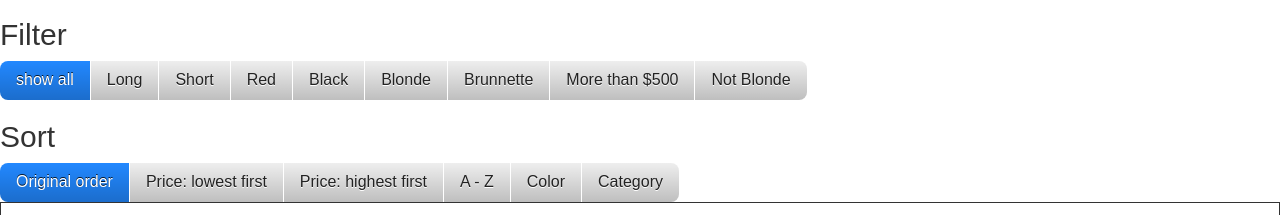
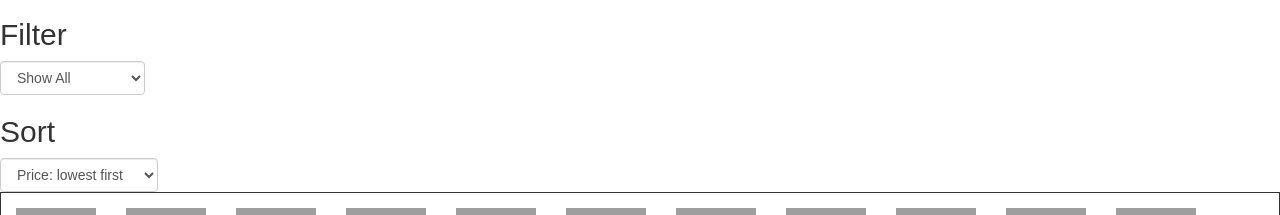
Before and after one commit to wkwyatt/wireframe-template, a plain HTML site: page index.html in a window 1280 px wide. Shown: the part 795-1010 px from the top of the page. Drawn offline with nearby package versions, Linux system fonts and the light colour scheme; grey boxes are pictures that could not be loaded; a web font is replaced by a local one.

Commit message:
filter and sort data with select form button

```diff
--- a/assets/js/script.js
+++ b/assets/js/script.js
@@ -237,16 +237,31 @@ if ($(this).scrollTop() > 100){
   };
 
   // bind filter button click
-  $('#filters').on( 'click', 'button', function() {
-    var filterValue = $( this ).attr('data-filter');
+  // $('#filters').on( 'click', 'button', function() {
+  //   var filterValue = $( this ).attr('data-filter');
+  //   // use filterFn if matches value
+  //   filterValue = filterFns[ filterValue ] || filterValue;
+  //   $container.isotope({ filter: filterValue });
+  // });
+
+   $('.filters-select').on( 'change', function() {
+    // get filter value from option value
+    var filterValue = this.value;
     // use filterFn if matches value
     filterValue = filterFns[ filterValue ] || filterValue;
     $container.isotope({ filter: filterValue });
   });
 
   // bind sort button click
-  $('#sorts').on( 'click', 'button', function() {
-    var sortByValue = $(this).attr('data-sort-by');
+  // $('#sorts').on('click', 'button', function() {
+  //   var sortByValue = $(this).attr('data-sort-by');
+  //   $container.isotope({ sortBy: sortByValue });
+  // });
+
+   $('.sort-select').on( 'change', function() {
+    // get filter value from option value
+    var sortByValue = this.value;
+    // use filterFn if matches value
     $container.isotope({ sortBy: sortByValue });
   });
 
--- a/index.html
+++ b/index.html
@@ -237,25 +237,49 @@
 			  <div class="hair-styles">
 			  	<!-- ISOTOPE EXAMPLE WITH HAIR-->
 			  	<h2>Filter</h2>
-			  	<div id="filters" class="button-group">  <button class="button is-checked" data-filter="*">show all</button>
+			  	<form class="form-inline">
+			  		<!-- <div id="filters" class="">   -->
+			  			<select name="" class="filters-select form-control">
+			  				<option  value="*">Show All</option>
+			  				<option  value=".long">Long</option>
+			  				<option  value=".short">Short</option>
+			  				<option  value=".red">Red</option>
+			  				<option  value=".black">Black</option>
+			  				<option  value=".blonde">Blonde</option>
+			  				<option  value="priceGreaterThan500">More than $500</option>
+			  				<option  value=":not(.blonde)">Not Blonde</option>
+			  			</select>
+			  			<!-- <button class="button is-checked" data-filter="*">show all</button>
 			  			<button class="button" data-filter=".long">Long</button>
 			  			<button class="button" data-filter=".short">Short</button>
 			  			<button class="button" data-filter=".red">Red</button>
 			  			<button class="button" data-filter=".black">Black</button>
 			  			<button class="button" data-filter=".blonde">Blonde</button>
-					<button class="button" data-filter=".straight">Brunnette</button>
+			  			<button class="button" data-filter=".brunnette">Brunnette</button>
 			  			<button class="button" data-filter="priceGreaterThan500">More than $500</button>
-					<button class="button" data-filter=":not(.blonde)">Not Blonde</button>
-				</div>
+			  			<button class="button" data-filter=":not(.blonde)">Not Blonde</button> -->
+			  		<!-- </div> -->
+
 
 			  		<h2>Sort</h2>
-				<div id="sorts" class="button-group">  <button class="button is-checked" data-sort-by="original-order">Original order</button>
+			  		<!-- <div id="sorts" class="button-group">   -->
+						<select name="" class="sort-select form-control">
+			  				<option  value="priceLow">Price: lowest first</option>
+			  				<option  value="priceHigh">Price: highest first</option>
+			  				<option  value="name">A - Z</option>
+			  				<option  value="color">Color</option>
+			  				<option  value="category">Category</option>
+
+			  			</select>
+
+			  		<!-- <button class="button is-checked" data-sort-by="original-order">Original order</button>
 			  			<button class="button" data-sort-by="priceLow">Price: lowest first</button>
 			  			<button class="button" data-sort-by="priceHigh">Price: highest first</button>
 			  			<button class="button" data-sort-by="name">A - Z</button>
 			  			<button class="button" data-sort-by="color">Color</button>
 			  			<button class="button" data-sort-by="category">Category</button>
-				</div>
+			  		</div> -->
+			  	</form>
 			  </div>
 
 			  <div ng-controller="hairStyleController">
```
Lines whose indentation alone changed are shown as unchanged.
